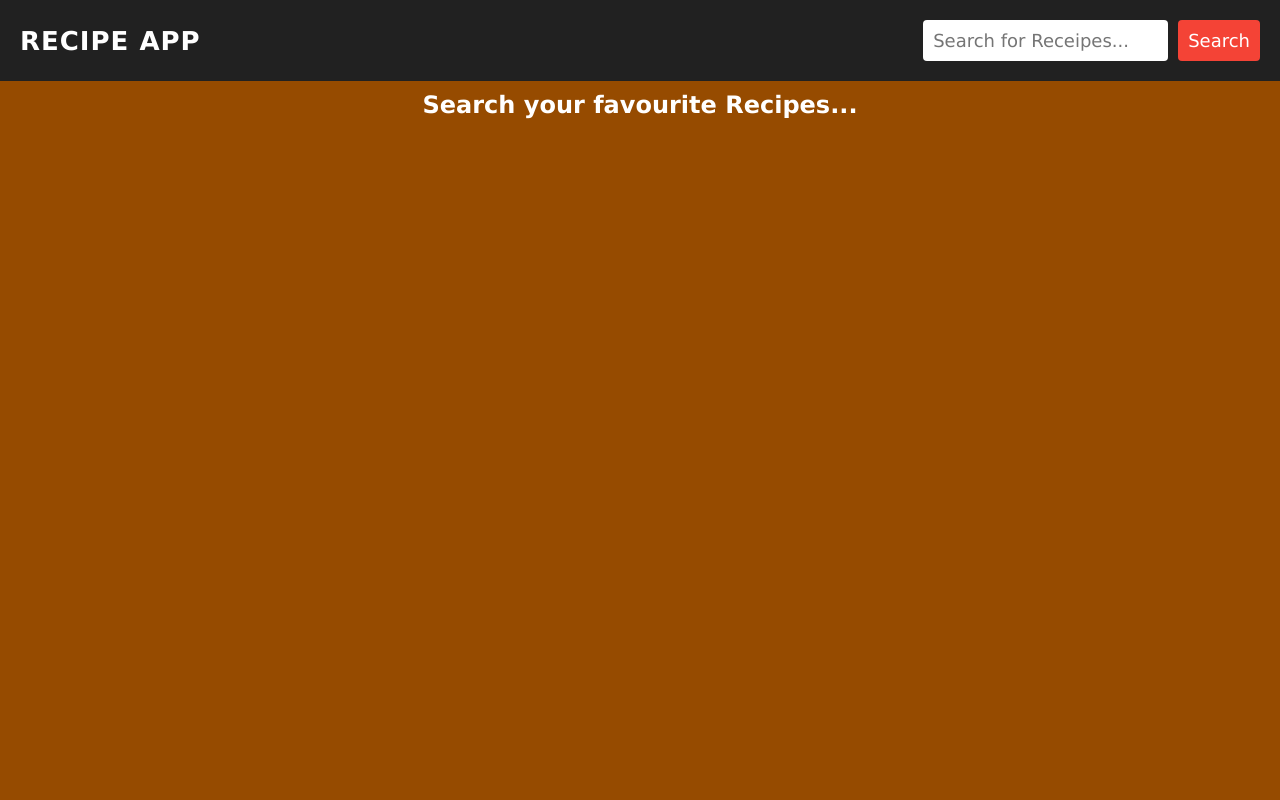
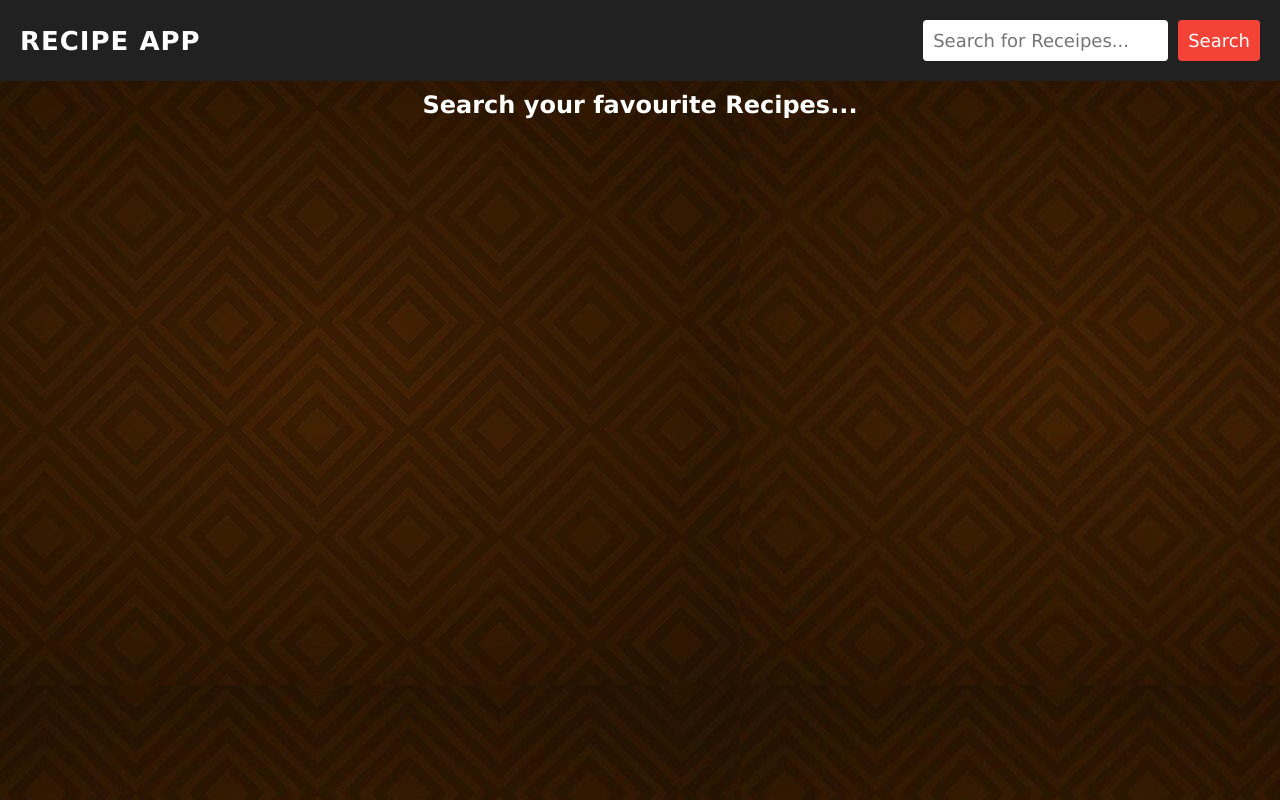
Before and after one commit to prtkvs/Recipe-App, a plain HTML site: page index.html in a window 1280 px wide. Drawn offline with nearby package versions, Linux system fonts and the light colour scheme.

Commit message:
bg changed

```diff
--- a/style.css
+++ b/style.css
@@ -5,7 +5,8 @@
     font-family: Verdana, Geneva, Tahoma, sans-serif;
 }
 body{
-    background-color: #964b00;
+    /* background-color: #964b00; */
+    background-image: url('brownbg.jpg');
     color: #fff;
 }
 /* Git post successfully */
```
Also changed, not shown: brownbg.jpg (added).
